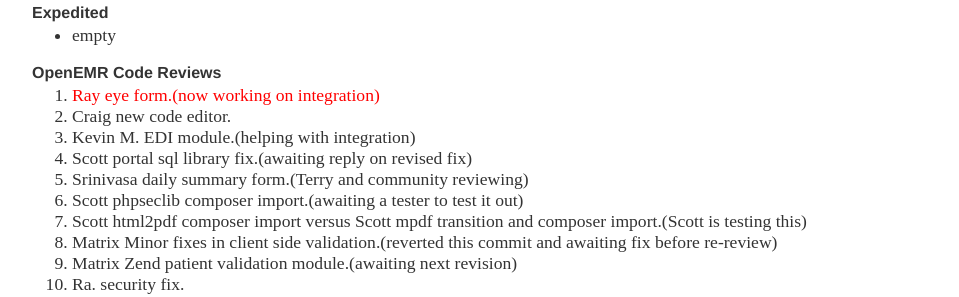
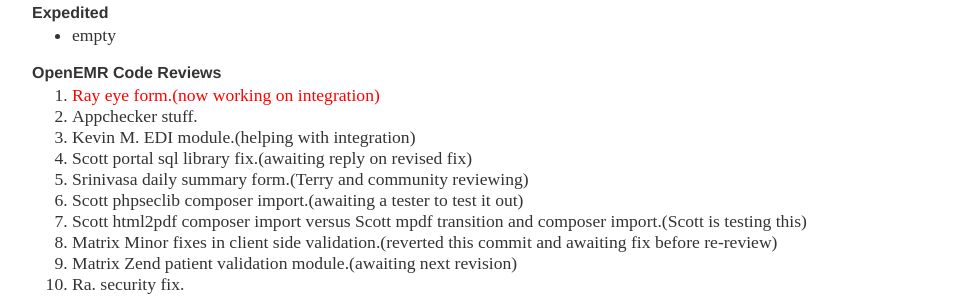
Before and after one commit to bradymiller/bradymiller.github.io, a Jekyll site: the page built from todo/index.md, in a window 1280 px wide. Shown: the part 234-531 px from the top of the page, without its empty margins (160-1119 px from the left). Built offline with Jekyll 4.4.1, drawn with Linux system fonts in a browser that asks for light colours.

Commit message:
Update todo list

```diff
--- a/todo/index.md
+++ b/todo/index.md
@@ -8,7 +8,7 @@
 
 ### OpenEMR Code Reviews
 1. <span style="color: red">Ray eye form.(now working on integration)</span>
-1. Craig new code editor.
+1. Appchecker stuff.
 1. Kevin M. EDI module.(helping with integration)
 1. Scott portal sql library fix.(awaiting reply on revised fix)
 1. Srinivasa daily summary form.(Terry and community reviewing)
```
